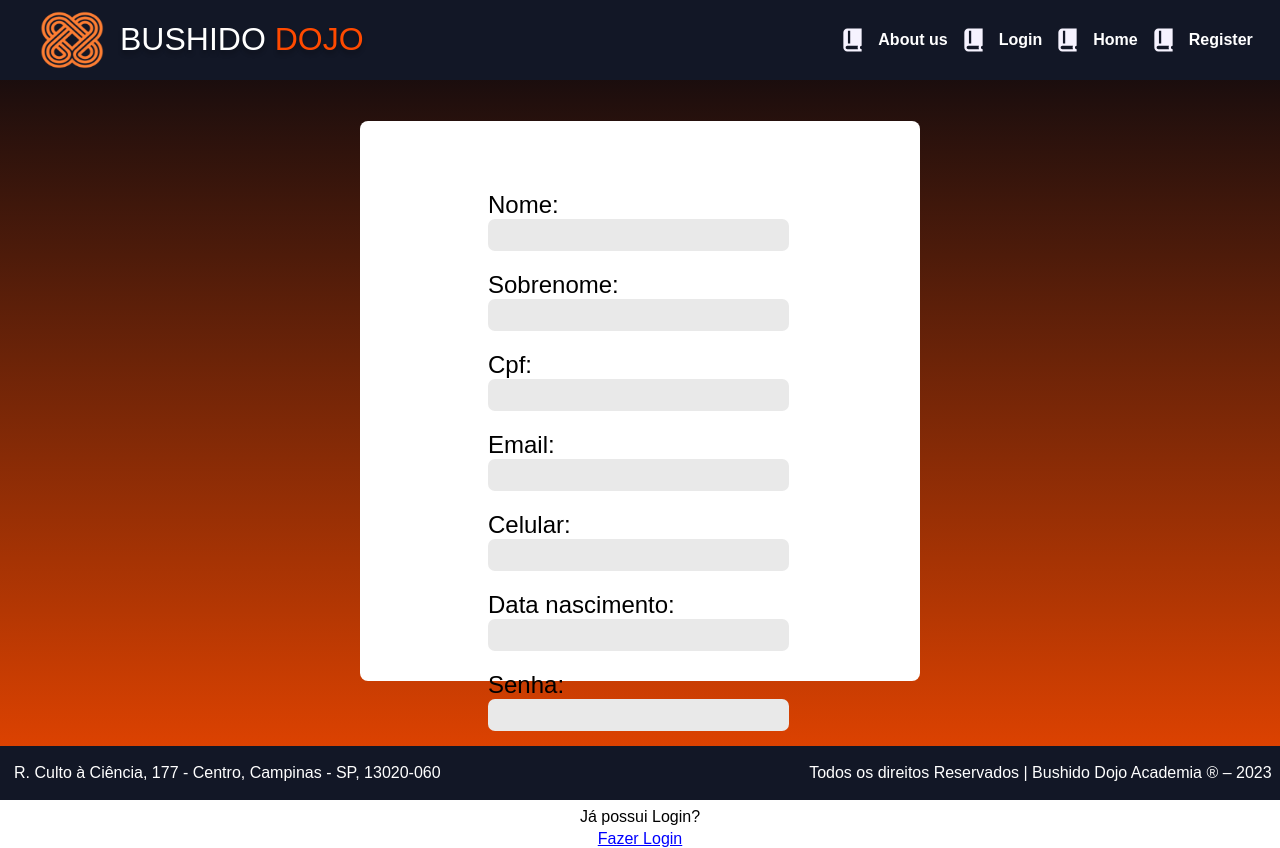
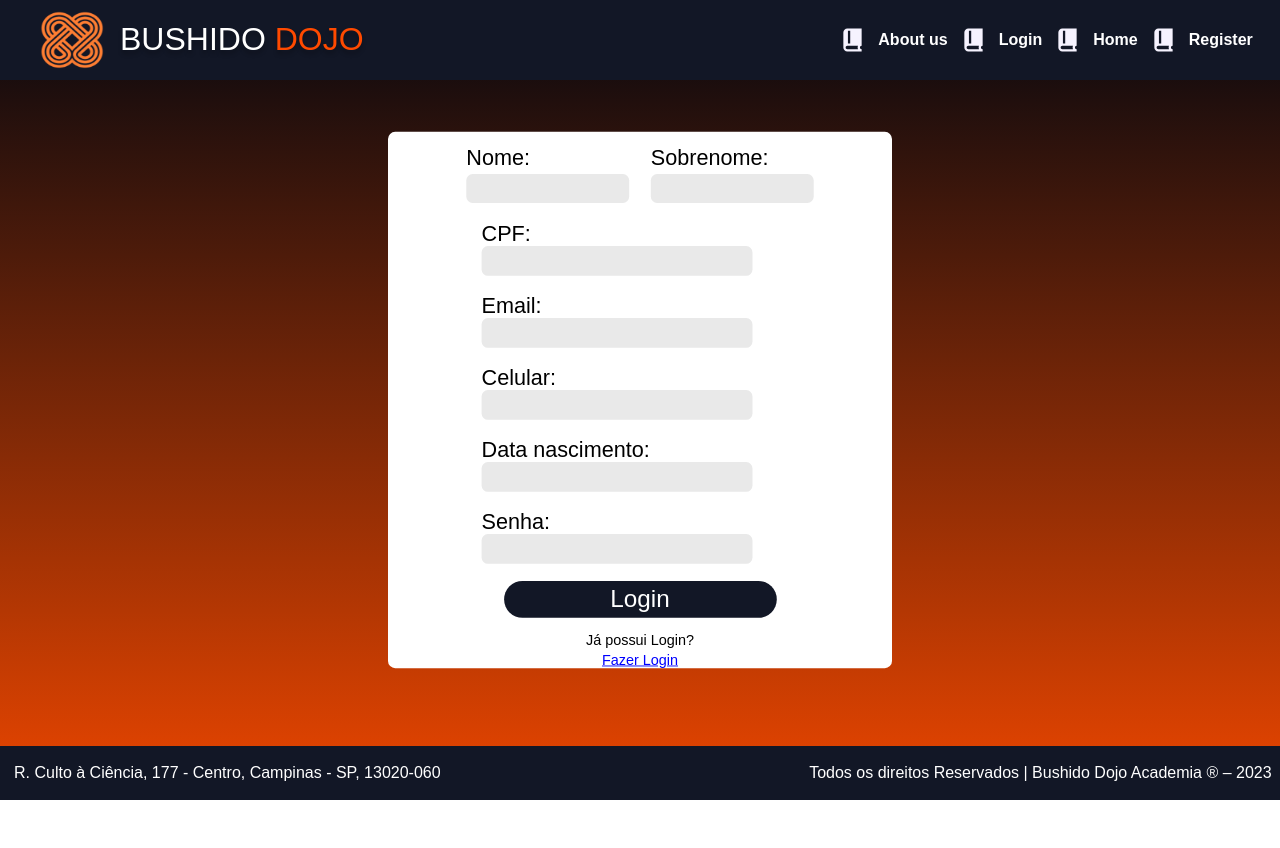
Before and after one commit to Bushido-Dojo/BushidoDojo_React, a React (Create React App) app: page /register in a window 1280 px wide. After the commit the page ends 800 px from the top, so only its background shows below. Built offline with nearby package versions, Linux system fonts and the light colour scheme; a web font is replaced by a local one.

Commit message:
mudança form register

```diff
--- a/src/components/formLogin/FormLogin.jsx
+++ b/src/components/formLogin/FormLogin.jsx
@@ -18,7 +18,7 @@ const FormLogin = () => {
         <p>Não possui cadastro?</p>
       </div>
       <div className="cadastro_link">
-        <Link to={"#"}>Cadastre-se</Link>
+        <Link to={"/register"}>Cadastre-se</Link>
       </div>
     </form>
   );
--- a/src/components/formRegister/FormRegister.jsx
+++ b/src/components/formRegister/FormRegister.jsx
@@ -4,18 +4,20 @@ import styles from "./FormRegister.module.css";
 const FormRegister = () => {
   return (
     <form action="" method="" className={styles.form}>
-      <div className={styles.input}>
-        <label className={styles.nome}>Nome:</label>
-        <input type="nome" />
+
+      <div className={styles.div2}>
+        <div className={styles.input}>
+          <p><label>Nome:</label></p>
+          <input type="nome" />
+        </div>
+        <div className={styles.input}>
+          <p><label>Sobrenome:</label></p>
+          <input type="sobrenome" />
+        </div>
       </div>
 
       <div className={styles.input}>
-        <label>Sobrenome:</label>
-        <input type="sobrenome" />
-      </div>
-
-      <div className={styles.input}>
-        <label>Cpf:</label>
+        <label>CPF:</label>
         <input type="cpf" />
       </div>
 
--- a/src/components/formRegister/FormRegister.module.css
+++ b/src/components/formRegister/FormRegister.module.css
@@ -1,6 +1,5 @@
 .form {
     width: 35rem;
-    height: 35rem;
     flex-shrink: 0;
     border-radius: 0.5rem;
     background: #FFF;
@@ -8,21 +7,44 @@
     flex-direction: column;
     align-items: center;
     justify-content: flex-start;
+    transform: scale(0.9);
 }
 
-.form > :first-child {
+.form> :first-child {
     margin-top: 70px;
 }
 
-.form > :last-child {
+.form> :last-child {
     margin-top: -12px;
     cursor: pointer;
     color: blue;
     text-decoration: underline;
 }
 
+.div2 {
+    display: flex;
+    max-width: min-content;
+}
+
+.div2 > .input {
+    width: max-content;
+    height: max-content;
+    padding: 0 12px 20px 12px
+}
+
+.div2 > .input > p {
+    margin-top: -55px;
+    margin-bottom: 4px;
+    font-size: 24px;
+}
+
+.div2 > .input > input {
+
+    width: min-content;
+}
+
 .input {
-    width: 19rem;
+    width: 22rem;
     height: 5rem;
     flex-shrink: 0;
 }
```
